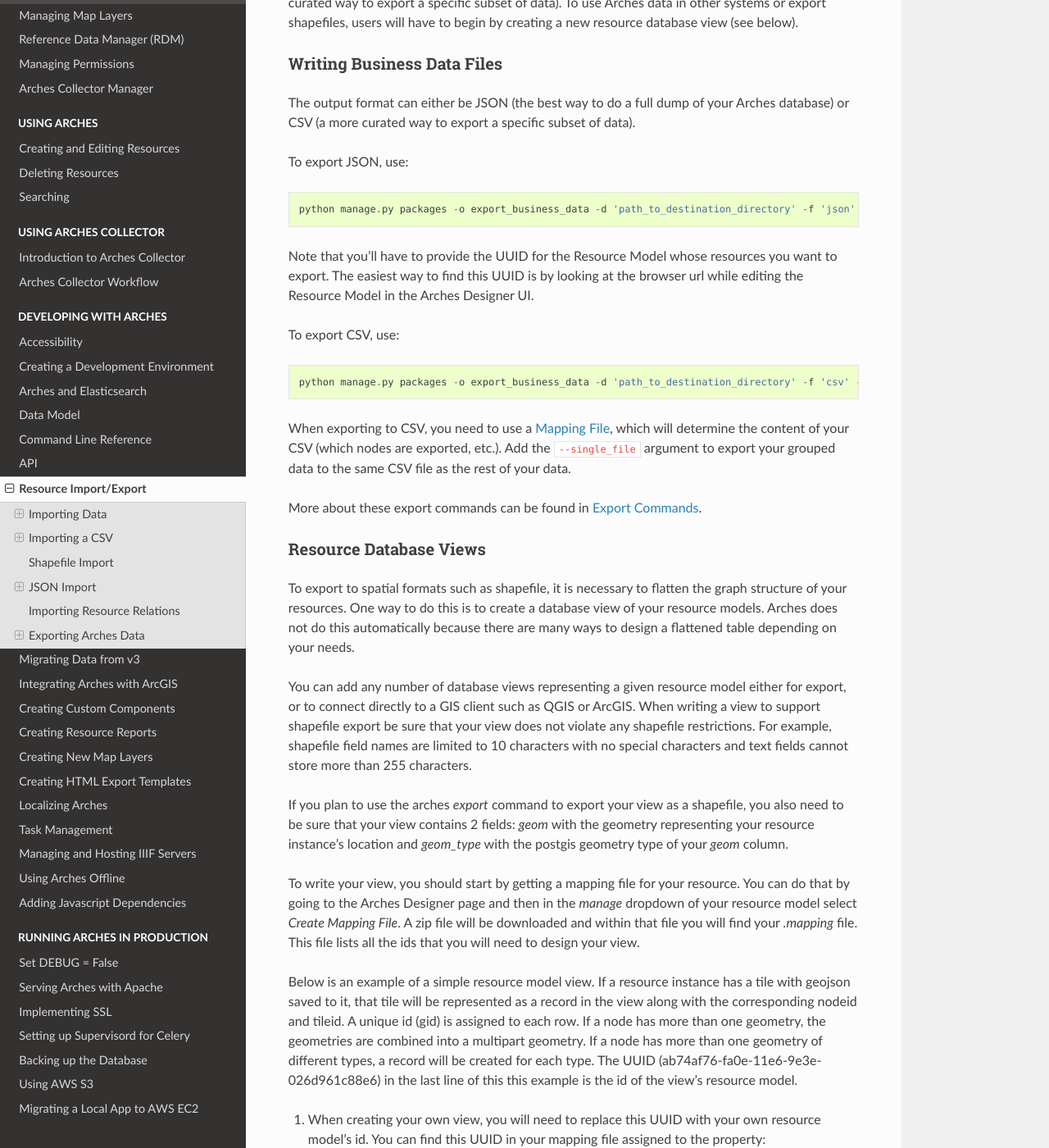
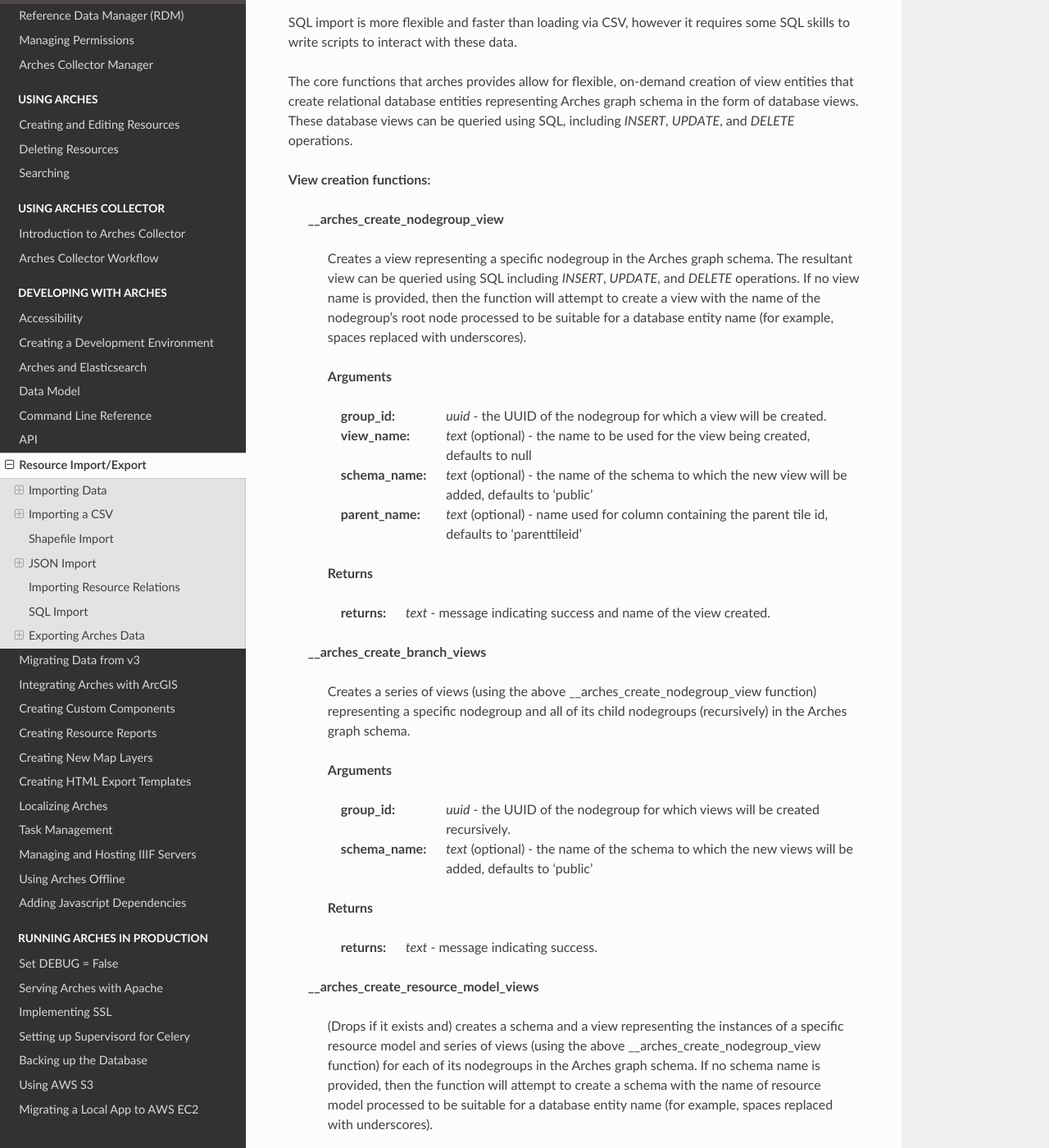
Before and after one commit to archesproject/arches-docs, a Sphinx documentation site: the page built from docs/import-export.txt, in a window 1280 px wide and 1400 px high, scrolled down 14911 px. Shown: the whole window at 82% size. Built offline with Sphinx 7.4.7 and the Read the Docs theme 2.0.0, drawn with Linux system fonts in a browser that asks for light colours; some of the changed text lies outside the part shown.

Commit message:
adds relational data model/SQL import docs

```diff
--- a/docs/import-export.txt
+++ b/docs/import-export.txt
@@ -601,6 +601,93 @@
 
    You can also create relationships between resources using the ``resource-instance`` data type. When you are making the graph for a new resource model, you can set one of the nodes to hold a resource instance. This is not the same as creating Resource Relations as described above.
 
+SQL Import
+==========
+
+Arches provides database functions that are meant to assist with the loading, updating and querying of Arches business data via SQL.
+
+SQL import is more flexible and faster than loading via CSV, however it requires some SQL skills to write scripts to interact with these data.
+
+The core functions that arches provides allow for flexible, on-demand creation of view entities that create relational database entities representing Arches graph schema in the form of database views.  These database views can be queried using SQL, including `INSERT`, `UPDATE`, and `DELETE` operations.
+
+**View creation functions:**
+
+    **__arches_create_nodegroup_view**
+
+        Creates a view representing a specific nodegroup in the Arches graph schema.  The resultant view can be queried using SQL including `INSERT`, `UPDATE`, and `DELETE` operations.  If no view name is provided, then the function will attempt to create a view with the name of the nodegroup's root node processed to be suitable for a database entity name (for example, spaces replaced with underscores).
+
+        **Arguments**
+
+        :group_id: *uuid* - the UUID of the nodegroup for which a view will be created.
+        :view_name: *text* (optional) - the name to be used for the view being created, defaults to null
+        :schema_name: *text* (optional) - the name of the schema to which the new view will be added, defaults to 'public'
+        :parent_name: *text* (optional) - name used for column containing the parent tile id, defaults to 'parenttileid'
+
+        **Returns**
+
+        :returns: *text* - message indicating success and name of the view created.
+
+    **__arches_create_branch_views**
+
+        Creates a series of views (using the above __arches_create_nodegroup_view function) representing a specific nodegroup and all of its child nodegroups (recursively) in the Arches graph schema.
+
+        **Arguments**
+
+        :group_id: *uuid* - the UUID of the nodegroup for which views will be created recursively.
+        :schema_name: *text* (optional) - the name of the schema to which the new views will be added, defaults to 'public'
+
+        **Returns**
+
+        :returns: *text* - message indicating success.
+
+    **__arches_create_resource_model_views**
+
+        (Drops if it exists and) creates a schema and a view representing the instances of a specific resource model and series of views (using the above __arches_create_nodegroup_view function) for each of its nodegroups in the Arches graph schema.  If no schema name is provided, then the function will attempt to create a schema with the name of resource model processed to be suitable for a database entity name (for example, spaces replaced with underscores).
+
+        **Arguments**
+
+        :model_id: *uuid* - the UUID of the resource model for which views will be created.
+        :schema_name: *text* (optional) - the name of the schema to which the new views will be added, defaults to null
+
+        **Returns**
+
+        :returns: *text* - message indicating success and the name of the schema created.
+
+In addition to the functions that create views, the helper functions are also available to assist in the creation of tile data using the created views.
+
+**Helper functions:**
+
+    **__arches_get_node_id_for_view_column**
+
+        Returns the node id for a given view column.  This is useful for subsequently looking up additional information about a column/node in the Arches graph schema, for example, creating a lookup table of concepts for a particular column/node.
+
+        **Arguments**
+
+        :schema_name: *text* - the name of the schema that contains the view of interest
+        :view_name: *text* - the name of the view of interest
+        :column_name: *text* - the name of the column of interest
+
+        **Returns**
+
+        :returns: *uuid* - the node id for the column of interest
+
+    **__arches_get_labels_for_concept_node**
+
+        Creates a lookup table of concepts for a particular column/node.
+
+        **Arguments**
+
+        :node_id: *uuid* - the UUID for a node in the Arches graph schema for which a lookup table of concepts will be created
+        :language_id: *text* (optional) - the language id for which to return a lookup of concept values, defaults to 'en'
+
+        **Returns**
+
+        :returns: *table* - the lookup table of concepts for the column/node of interest.  the resultant table's schema is:
+
+            :depth: *int* - the depth of the concept values in the concept hierarchy
+            :valueid: *uuid* - the value record's primary key
+            :value: *text* - the value itself (the concept's label)
+            :conceptid: *uuid* - the concept record's primary key
 
 Exporting Arches Data
 =====================
```
